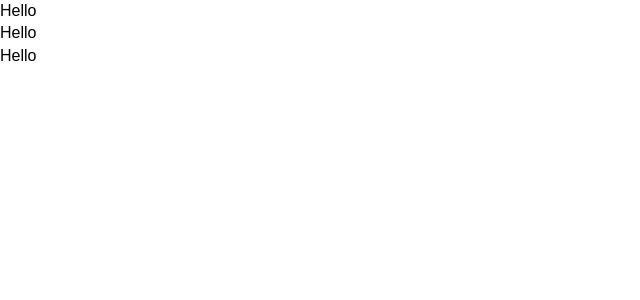
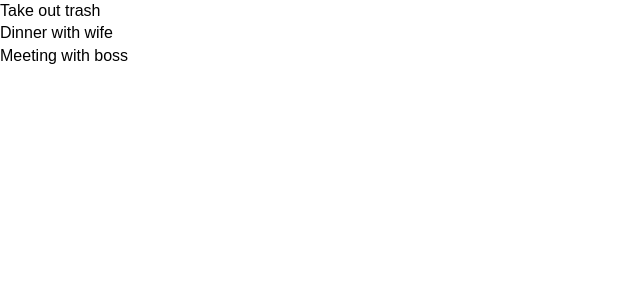
Before and after one commit to StephenPopovich/React-To-Do-List, a React (Create React App) app: page / in a window 1280 px wide. Shown: the top 300 px of the page, without its empty margins (0-640 px from the left). Built offline with nearby package versions, Linux system fonts and the light colour scheme.

Commit message:
add propTypes

```diff
--- a/src/components/TodoItem.js
+++ b/src/components/TodoItem.js
@@ -1,13 +1,19 @@
 import React, { Component } from 'react'
+import PropTypes from 'prop-types';
 
 export class TodoItem extends Component {
   render() {
     return (
       <div>
-        <p>Hello</p>
+        <p>{this.props.todo.title}</p>
       </div>
     )
   }
 }
 
+TodoItem.propTypes = {
+    todos: PropTypes.object.isRequired
+  }
+
+
 export default TodoItem
--- a/src/components/Todos.js
+++ b/src/components/Todos.js
@@ -1,13 +1,18 @@
 import React, {Component} from 'react';
 import TodoItem from './TodoItem';
+import PropTypes from 'prop-types';
 
 
 class Todos extends Component{
   render() {
     return this.props.todos.map((todo) =>(
-     <TodoItem />
+     <TodoItem key={todo.id} todo={todo}/>
     ));
   }
  }
 
+ Todos.propTypes = {
+   todos: PropTypes.array.isRequired
+ }
+
  export default Todos;
```
